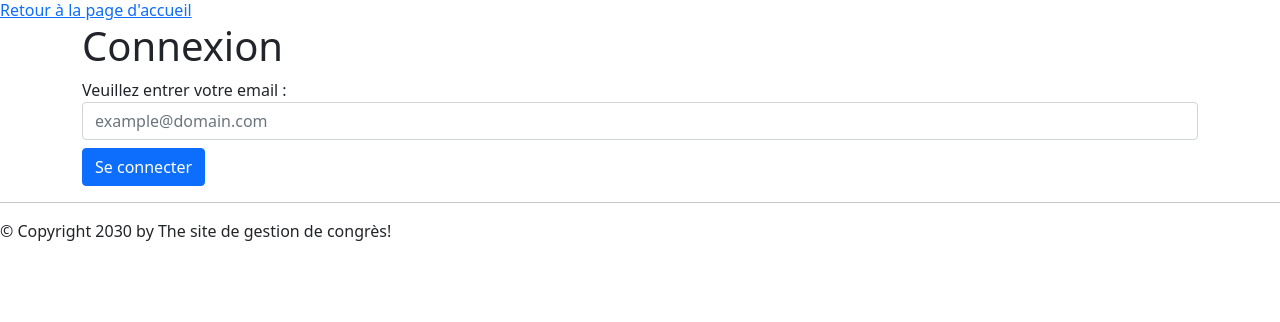
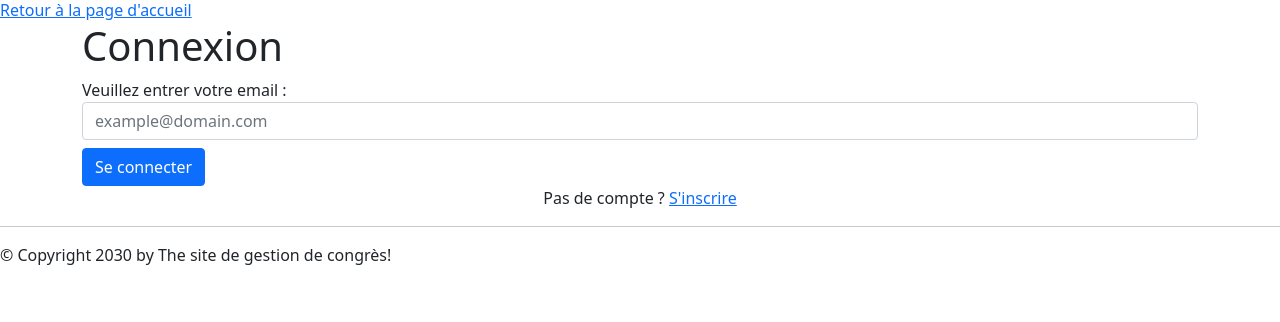
Before and after one commit to manuvai/M1_MIAGE_IM_ConcepWeb2_TP2, a Flask app: page /login in a window 1280 px wide. Shown: the part 82-404 px from the top of the page. Run offline with Flask 2, Linux system fonts and the light colour scheme; some libraries are stand-ins or nearby versions.

Commit message:
feat: Ajout de liens

```diff
--- a/templates/login/register.html
+++ b/templates/login/register.html
@@ -13,5 +13,7 @@
 </div>
 {% endif %}
 {% include "common/_participant_form.html" %}
-
+<div class="text-center">
+    <p>Vous avez déjà un compte ? <a href="{{url_for("login")}}">Se connecter</a></p>
+</div>
 {% endblock %}
--- a/templates/login/signin.html
+++ b/templates/login/signin.html
@@ -12,12 +12,15 @@
     {% endfor %}
 </div>
 {% endif %}
-<form action="{{url_for("index")}}" method="post">
+<form action="{{url_for("login")}}" method="post">
     <div class="form-group">
         <label for="email">Veuillez entrer votre email :</label>
     </div>
     <input type="email" name="email" id="email" class="form-control" placeholder="example@domain.com">
     <button type="submit" class="mt-2 btn btn-primary">Se connecter</button>
+    <div class="text-center">
+        <p>Pas de compte ? <a href="{{url_for("register")}}">S'inscrire</a></p>
+    </div>
 </form>
 
 
```
